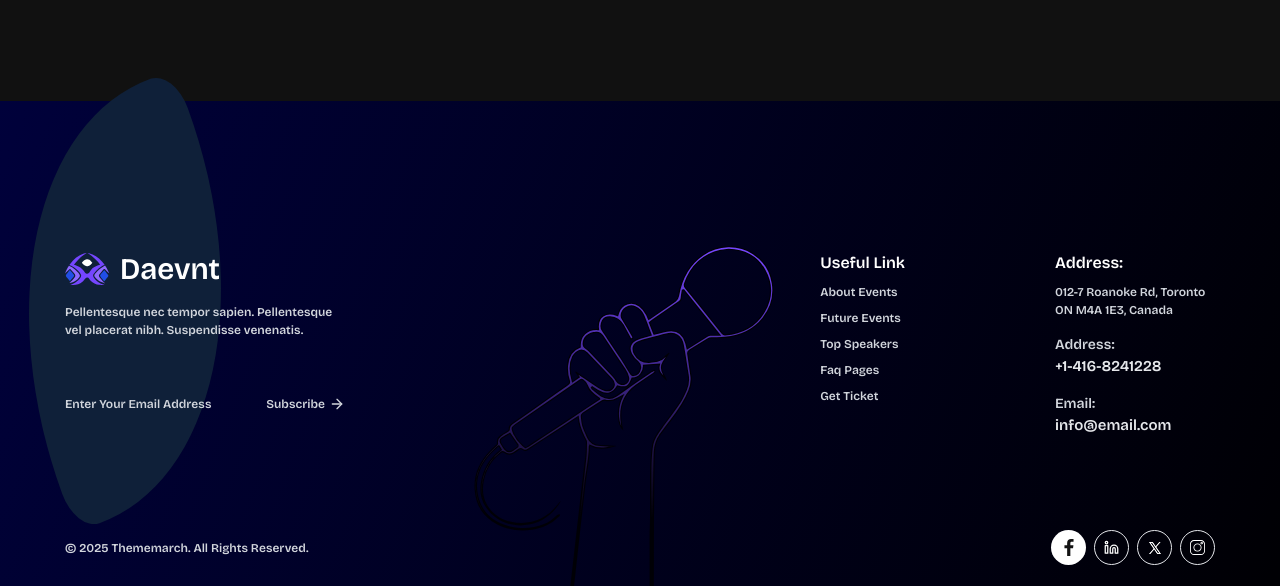
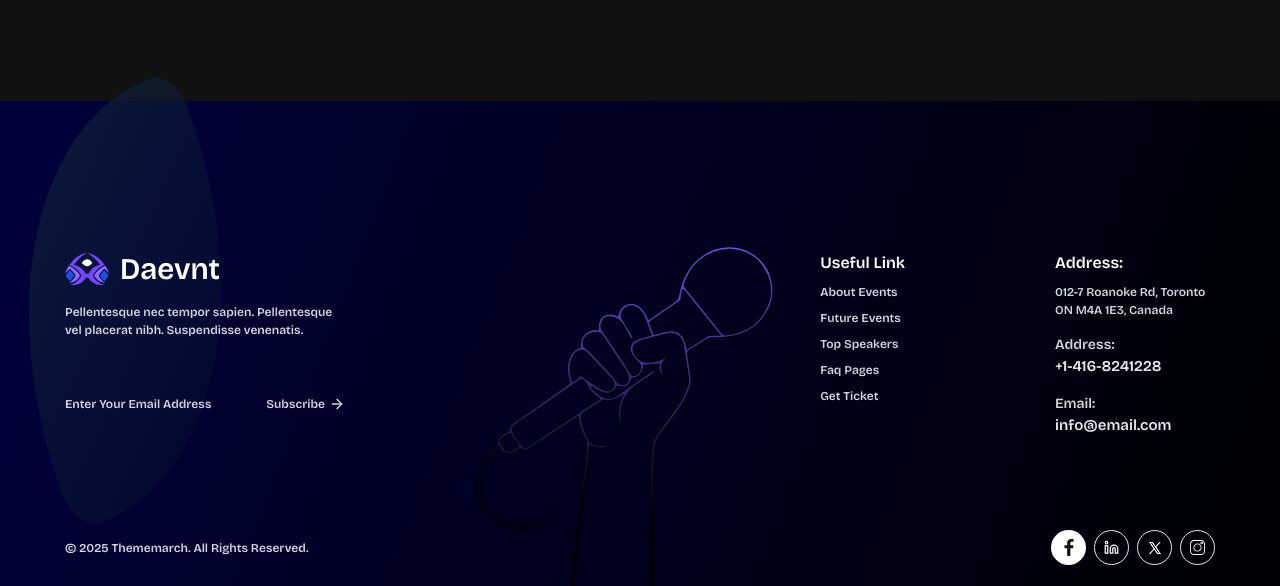
Before and after one commit to Tofazzal26/Daevnt, a Next.js app: page / in a window 1280 px wide. Shown: the part 4646-5232 px from the top of the page. Built offline with nearby package versions, Linux system fonts and the light colour scheme.

Commit message:
footer and banner some responsibe layout fixed

```diff
--- a/src/Banner/Banner.jsx
+++ b/src/Banner/Banner.jsx
@@ -19,7 +19,7 @@ const Banner = () => {
                 <h4 className="lg:text-sm text-[12px]">Start Registration:</h4>
                 <h2 className="text-lg lg:text-3xl">25 March 2025</h2>
               </div>
-              <div className="2xl:absolute lg:absolute lg:top-[-85px] 2xl:top-[-85px] 2xl:right-[650px] lg:right-[480px] 2xl:ml-0 ml-[70px]">
+              <div className="2xl:absolute lg:absolute lg:top-[-85px] 2xl:top-[-85px] 2xl:right-[650px] lg:right-[480px] 2xl:ml-0 ml-[70px] ">
                 <Image
                   src={"/man.svg"}
                   alt="man"
@@ -52,7 +52,7 @@ const Banner = () => {
               </div>
             </div>
           </div>
-          <div className="absolute 2xl:bottom-0 lg:bottom-[16px] w-full">
+          <div className="absolute 2xl:bottom-0 lg:bottom-[16px] bottom-0 w-full">
             <div className="bg-[#7546FF] py-1 2xl:py-3 lg:py-2 whitespace-nowrap">
               <div>
                 <div className="flex items-center gap-2 lg:gap-6">
--- a/src/Footer/FooterStyle/FooterStyle.module.css
+++ b/src/Footer/FooterStyle/FooterStyle.module.css
@@ -14,12 +14,17 @@
 
 .circle {
   position: absolute;
-  top: 60;
+  top: 26;
   left: 50;
   width: 250px;
   height: 400px;
   border-radius: 90% 10% 90% 10% / 90% 10% 90% 10%;
-  background-color: #0f2039;
+  background: linear-gradient(
+    135deg,
+    rgba(15, 32, 57, 1),
+    rgba(15, 32, 57, 0.6),
+    rgba(15, 32, 57, 0.3),
+    rgba(15, 32, 57, 0)
+  );
   transform: rotate(-20deg);
-  filter: blur(60);
 }
```
